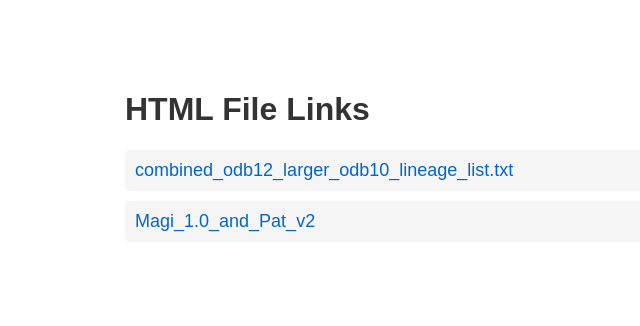
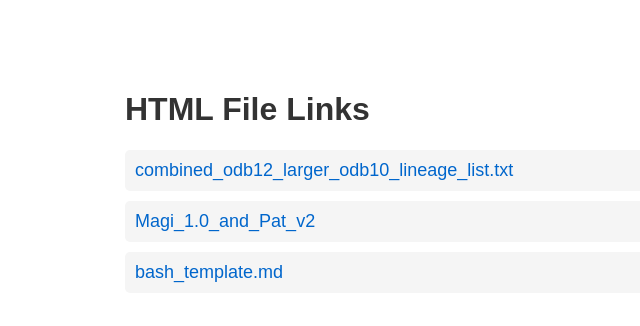
Before and after one commit to jbh-cas/jbh-cas.github.io, a plain HTML site: page index.html in a window 1280 px wide. Shown: the whole page, without its empty margins (115-755 px from the left). Drawn offline with Linux system fonts and the light colour scheme.

Commit message:
Update index.html

```diff
--- a/index.html
+++ b/index.html
@@ -42,6 +42,7 @@
         const htmlFiles = [
             'combined_odb12_larger_odb10_lineage_list.txt',
             'Magi_1.0_and_Pat_v2.html',
+            'bash_template.md',
         ];
 
         const linksContainer = document.getElementById('links');
```
